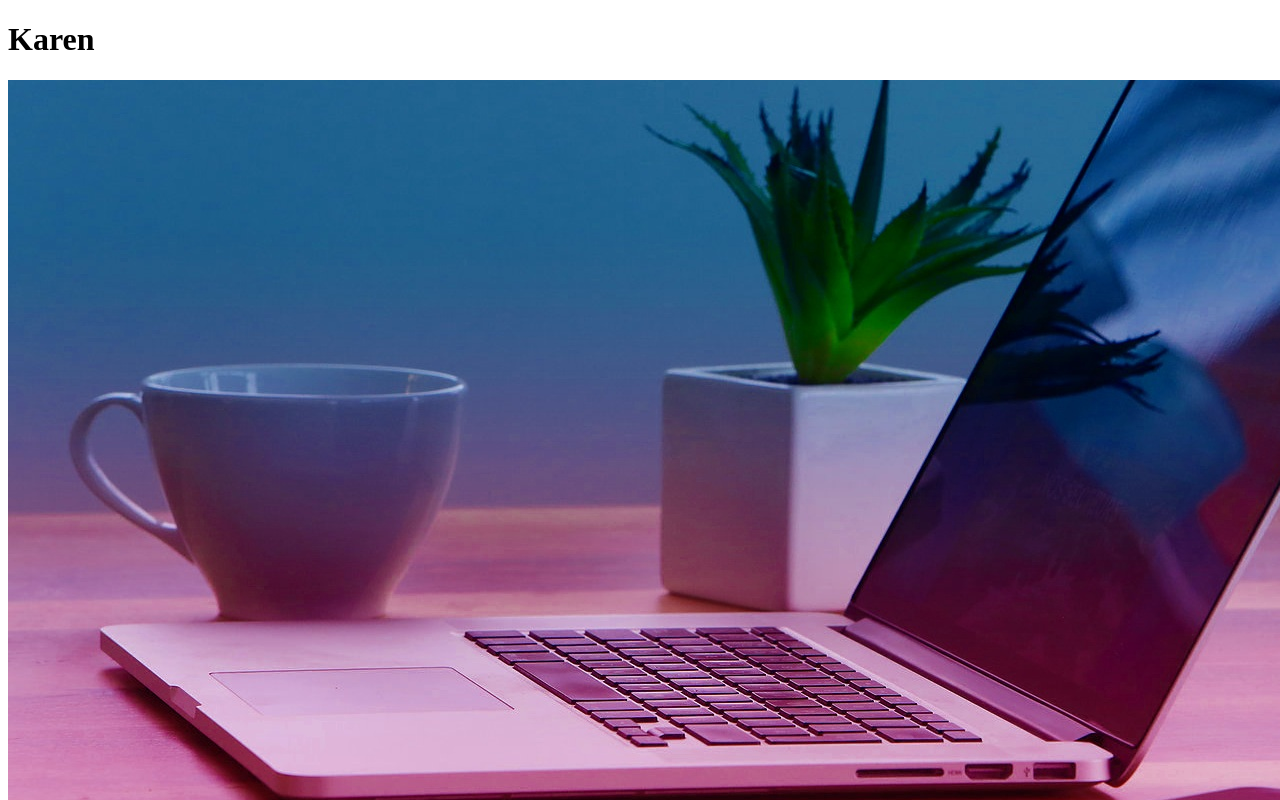
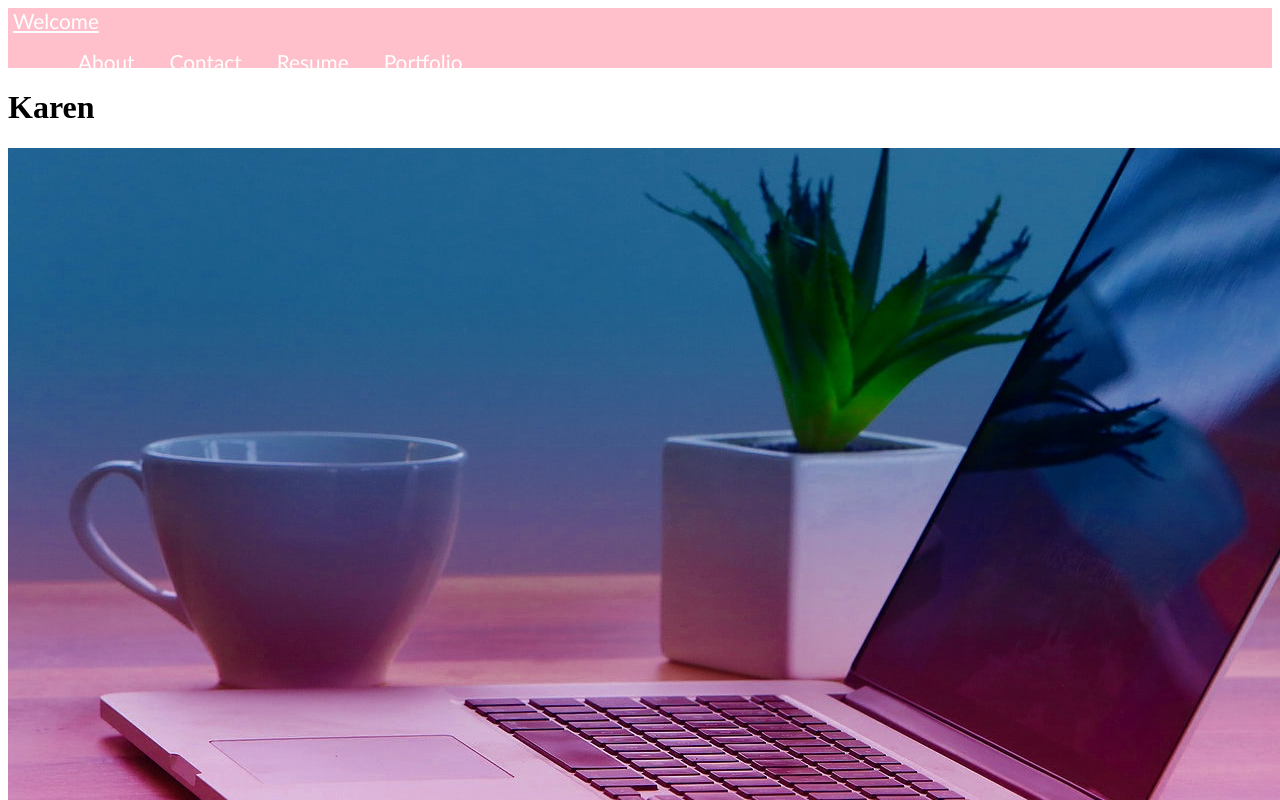
Before and after one commit to kmart134/Portfolio-React, a React (Create React App) app in the folder my-portfolio/: page / in a window 1280 px wide. Before the commit this address had no page. Shown: the top 800 px of the page. Built offline with nearby package versions, Linux system fonts and the light colour scheme.

Commit message:
navbar restored

```diff
--- a/my-portfolio/src/App.js
+++ b/my-portfolio/src/App.js
@@ -25,6 +25,7 @@ function App () {
 return(
     <div >
     <Router>
+    <Nav/>
     <Header />
     <Routes>
     <Route path='/Portfolio-React/about' element={<About/>} />
```
